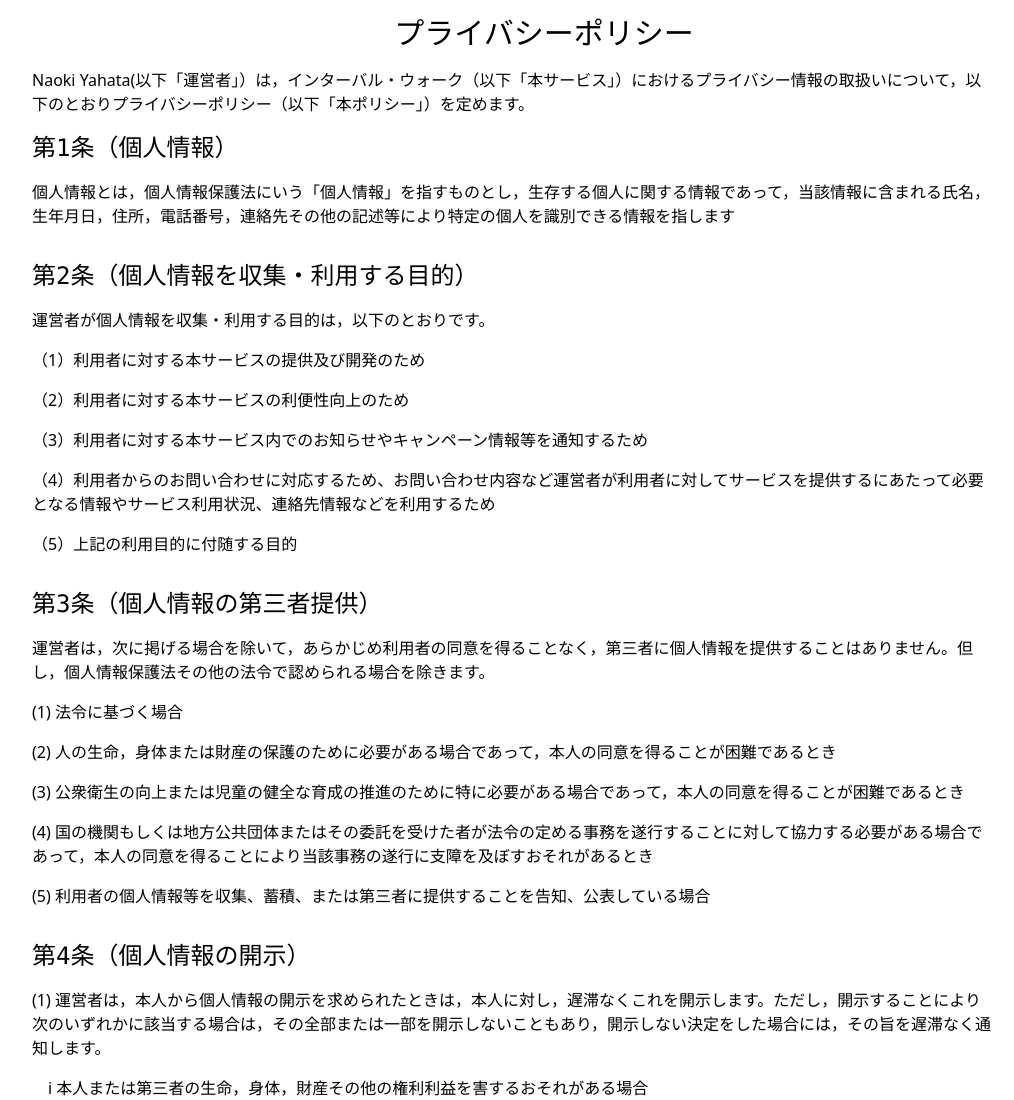
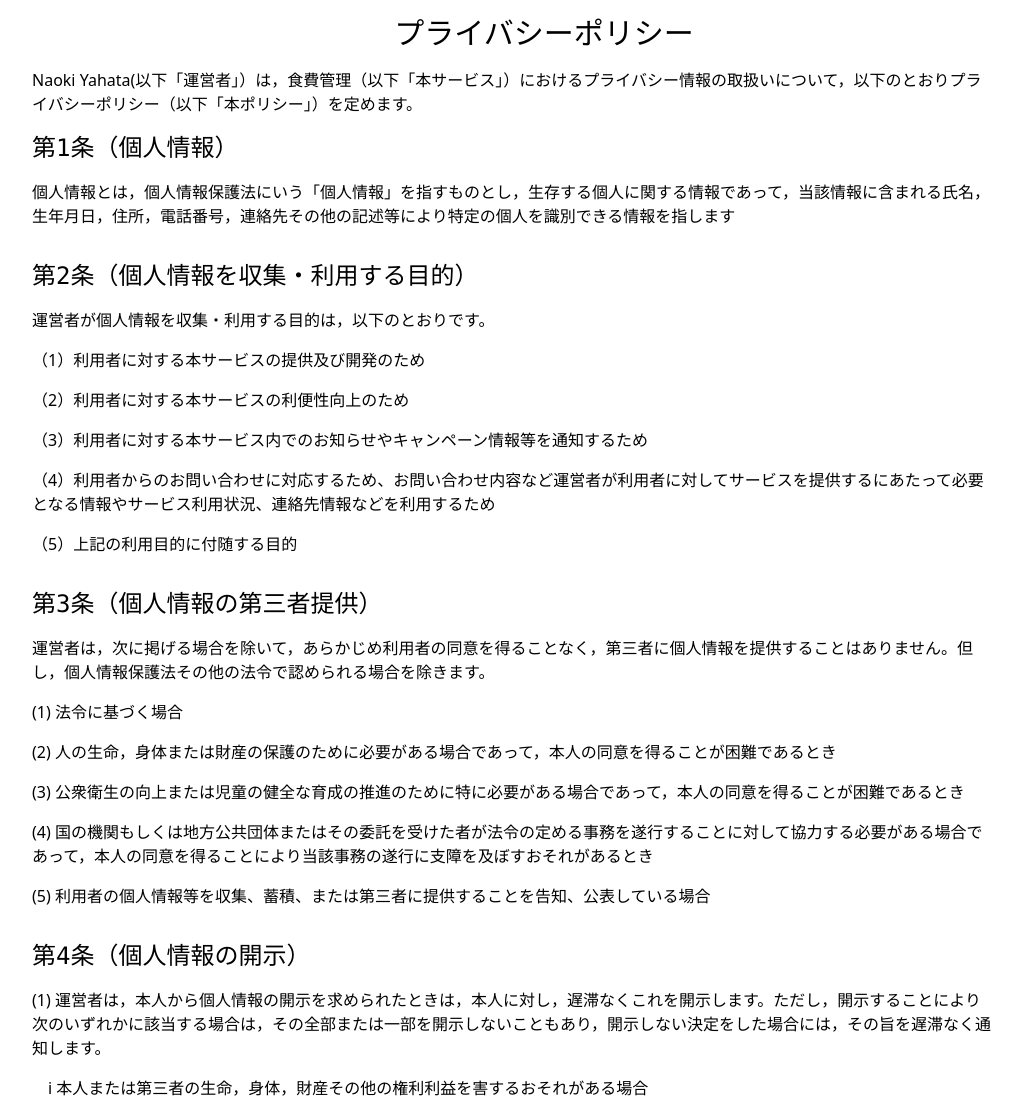
Before and after one commit to kasiwa-mesi/memo-app-policy, a plain HTML site: page index.html in a window 1280 px wide. Shown: the top 1100 px of the page, without its empty margins (96-1110 px from the left). Drawn offline with nearby package versions, Linux system fonts and the light colour scheme.

Commit message:
:wrench: fix app name

```diff
--- a/index.html
+++ b/index.html
@@ -13,7 +13,7 @@
     <h2 class="text-3xl py-4 text-center font-mono">プライバシーポリシー</h2>
     <div class="description-wrap">
       <p>
-        Naoki Yahata(以下「運営者」）は，インターバル・ウォーク（以下「本サービス」）におけるプライバシー情報の取扱いについて，以下のとおりプライバシーポリシー（以下「本ポリシー」）を定めます。
+        Naoki Yahata(以下「運営者」）は，食費管理（以下「本サービス」）におけるプライバシー情報の取扱いについて，以下のとおりプライバシーポリシー（以下「本ポリシー」）を定めます。
       </p>
       <h3 class="text-2xl py-4 text-left font-mono">第1条（個人情報）</h3>
       <p class="pb-4">
```
